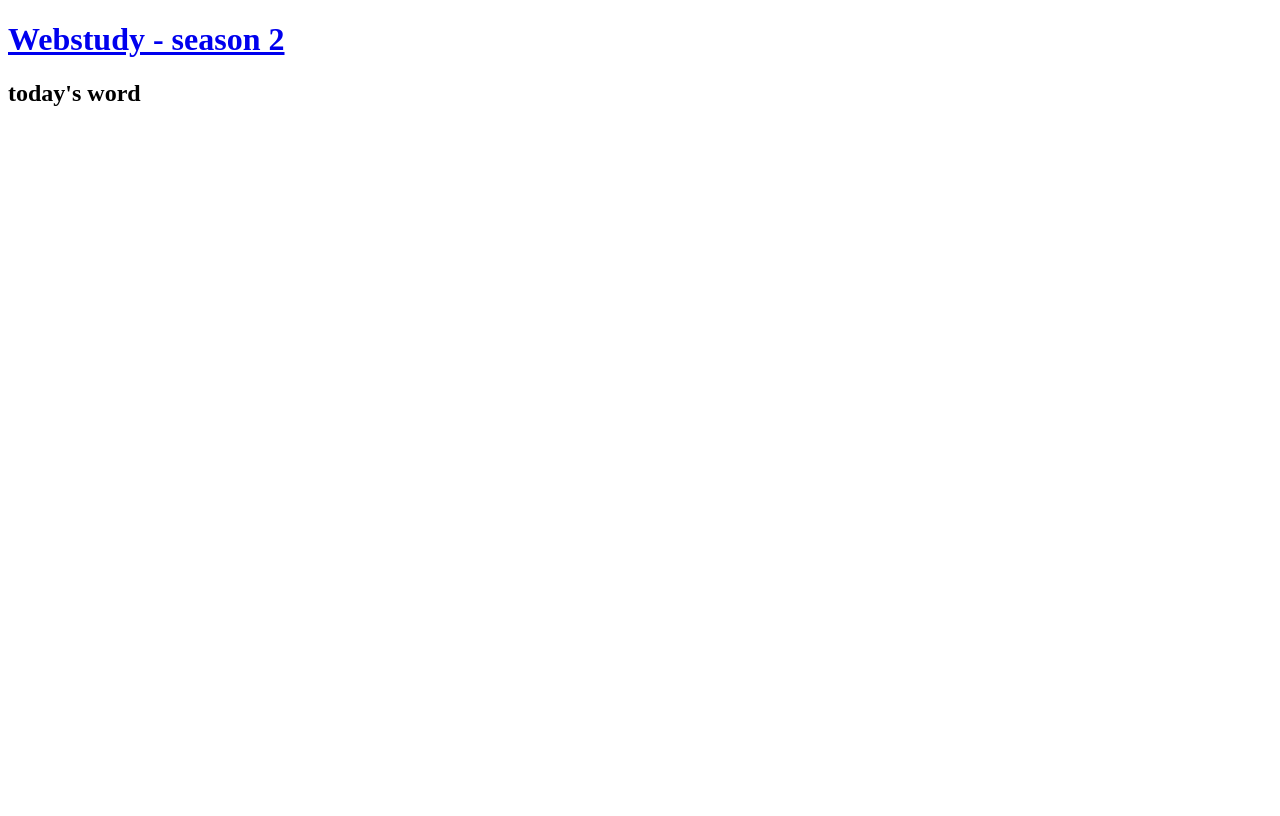
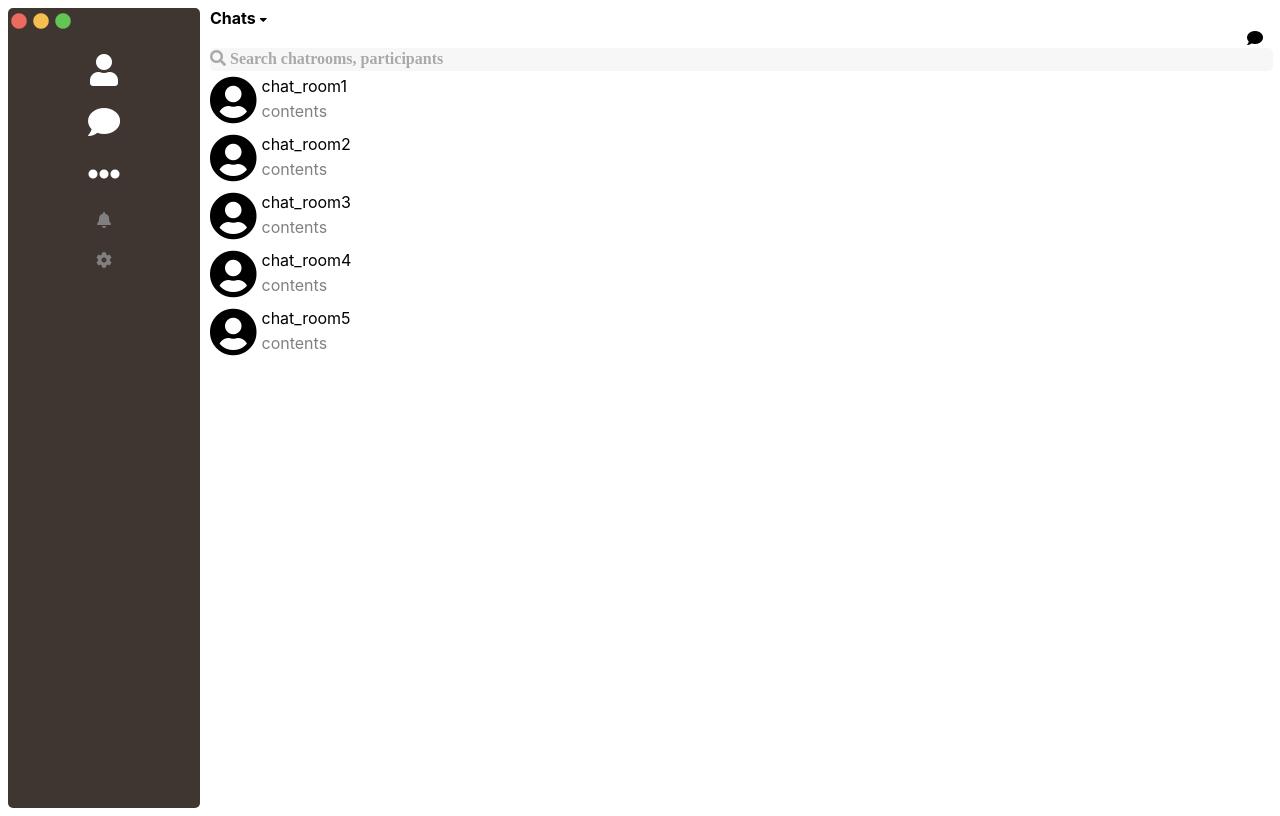
Before and after one commit to beom403/webstudy2, a plain HTML site: page homework/homework_copy_kakao/index_kakao.html in a window 1280 px wide. Drawn offline with Linux system fonts and the light colour scheme.

Commit message:
add w3 homework
Signed-off-by: beomjin <qjawls403@gmail.com>

```diff
--- a/homework/homework_copy_kakao/index_kakao.html
+++ b/homework/homework_copy_kakao/index_kakao.html
@@ -1,14 +1,95 @@
 <!DOCTYPE html>
 
 <head>
-    <title>Webstudy</title>
+    <title>Chats</title>
     <meta charset="utf-8">
-</head>
+    <meta name="viewport"
+    content="width=device-width, height=device-height,
+               minimum-scale=1.0, maximum-scale=1.0, initial-scale=1.0">
+    <link rel="stylesheet"
+        href="kakao_style.css"
+    />
+    <link rel="stylesheet"
+        href="https://cdnjs.cloudflare.com/ajax/libs/font-awesome/5.8.2/css/all.min.css"
+    />
 
 <body>
-    <h1><a href="csstest_index.html">Webstudy - season 2</a></h1>
-
-    <h2>today's word</h2>
+    <div id="box_top">
+        <div class="left">
+            <div class="control_circle">
+                <div id="red_circle"><i class="fas fa-circle"></i></div>
+                <div id="yellow_circle"><i class="fas fa-circle"></i></div>
+                <div id="green_circle"><i class="fas fa-circle"></i></div>
+            </div>
+            <div class="left_menu">
+                <div class="left_top_menu">
+                    <div id="user_icon"><i class="fas fa-user fa-2x"></i></div>
+                    <div id="talk_icon"><i class="fas fa-comment fa-2x"></i></div>
+                    <div id="etc_icon"><i class="fas fa-ellipsis-h fa-2x"></i></div>
+                </div>
+                <div class="left_bottom_menu">
+                    <div id="bell_icon"><i class="fas fa-bell fa-1x"></i></div>
+                    <div id="setting_icon"><i class="fas fa-cog fa-1x"></i></div>
+                </div>
+            </div>
+        </div>
+        <div class="right">
+            <div class="right_top_line">
+                <div id="chat_title">Chats <i class="fas fa-caret-down fa-xs"></i></div>
+                <div id="k_talk_icon"><i class="fas fa-comment"></i></div>
+            </div>
+            <div class="search_bar">
+                <div id="search_icon"><i class="fas fa-search"> Search chatrooms, participants</i></div>
+            </div>
+            <div class="chat_list">
+                <div class="chat_room">
+                    <div class="chat_room_icon">
+                        <i class="fas fa-user-circle fa-3x"></i>
+                    </div>
+                    <div class="chat_room_text">
+                        <div class="chat_room_title">chat_room1<br></div>
+                        <div class="chat_room_contents">contents</div>
+                    </div>
+                </div>
+                <div class="chat_room">
+                    <div class="chat_room_icon">
+                        <i class="fas fa-user-circle fa-3x"></i>
+                    </div>
+                    <div class="chat_room_text">
+                        <div class="chat_room_title">chat_room2<br></div>
+                        <div class="chat_room_contents">contents</div>
+                    </div>
+                </div>
+                <div class="chat_room">
+                    <div class="chat_room_icon">
+                        <i class="fas fa-user-circle fa-3x"></i>
+                    </div>
+                    <div class="chat_room_text">
+                        <div class="chat_room_title">chat_room3<br></div>
+                        <div class="chat_room_contents">contents</div>
+                    </div>
+                </div>
+                <div class="chat_room">
+                    <div class="chat_room_icon">
+                        <i class="fas fa-user-circle fa-3x"></i>
+                    </div>
+                    <div class="chat_room_text">
+                        <div class="chat_room_title">chat_room4<br></div>
+                        <div class="chat_room_contents">contents</div>
+                    </div>
+                </div>
+                <div class="chat_room">
+                    <div class="chat_room_icon">
+                        <i class="fas fa-user-circle fa-3x"></i>
+                    </div>
+                    <div class="chat_room_text">
+                        <div class="chat_room_title">chat_room5<br></div>
+                        <div class="chat_room_contents">contents</div>
+                    </div>
+                </div>
+            </div>
+        </div>
+    </div>
 </body>
 
 </html>
--- /dev/null
+++ b/homework/homework_copy_kakao/kakao_style.css
@@ -0,0 +1,117 @@
+#box_top {
+    width: 100vw;
+    height: 100vh;
+    font-family: -apple-system, BlinkMacSystemFont, 'Segoe UI', Roboto, Oxygen, Ubuntu, Cantarell, 'Open Sans', 'Helvetica Neue', sans-serif;
+}
+
+div.left {
+    display: flex;
+    flex-direction: column;
+    width: 15%;
+    height: 100%;
+    float: left;
+    box-sizing: border-box;
+    border-radius: 5px;
+    background: #403631;
+}
+div.right {
+    display: flex;
+    flex-direction: column;
+    width: 85%;
+    height: 100%;
+    float: right;
+    box-sizing: border-box;
+    padding-left: 10px;
+    padding-right: 15px;
+
+    background: #FFFFFF;
+}
+.right.right_top_line {
+    display: flex;
+    flex-direction: row;
+}
+#chat_title {
+    font-weight: 700;
+}
+.search_bar {
+    display: flex;
+    flex-direction: row;
+    background-color: #F8F7F7;
+    color: darkgray;
+    border-radius: 5px;
+    padding-bottom: 3px;
+}
+.chat_list {
+    display: flex;
+    flex-direction: column;
+}
+.chat_room {
+    display: flex;
+    flex-direction: row;
+    padding-top: 5px;
+    padding-bottom: 5px;
+}
+.chat_room_icon {
+    padding-right: 5px;
+}
+.chat_room_title {
+    padding-bottom: 5px;
+}
+.chat_room_contents {
+    color: gray;
+}
+#user_icon {
+    padding: 10px
+}
+#talk_icon {
+    padding: 10px
+}
+#etc_icon {
+    padding: 10px
+}
+div.left_menu {
+    display: flex;
+    flex-direction: column;
+}
+div.left_top_menu {
+    display: flex;
+    flex-direction: column;
+    align-content: center;
+    align-items: center;
+    color: white;
+    padding-top: 10px
+}
+div.left_bottom_menu {
+    display: flex;
+    flex-direction: column;
+    justify-content: flex-end;
+    align-items: center;
+    color: gray;
+}
+
+#red_circle {
+    color: #ED6A5E;
+    float: left;
+    padding: 3px;
+}
+#yellow_circle {
+    color: #F5BF4F;
+    float: left;
+    padding: 3px;
+}
+#green_circle {
+    color: #62C554;
+    float: left;
+    padding: 3px;
+}
+#bell_icon {
+    padding: 10px;
+}
+#setting_icon {
+    padding: 10px;
+}
+
+#k_talk_icon {
+    float: right;
+    padding-right: 10px;
+}
```
Also changed, not shown: 2 other files.
